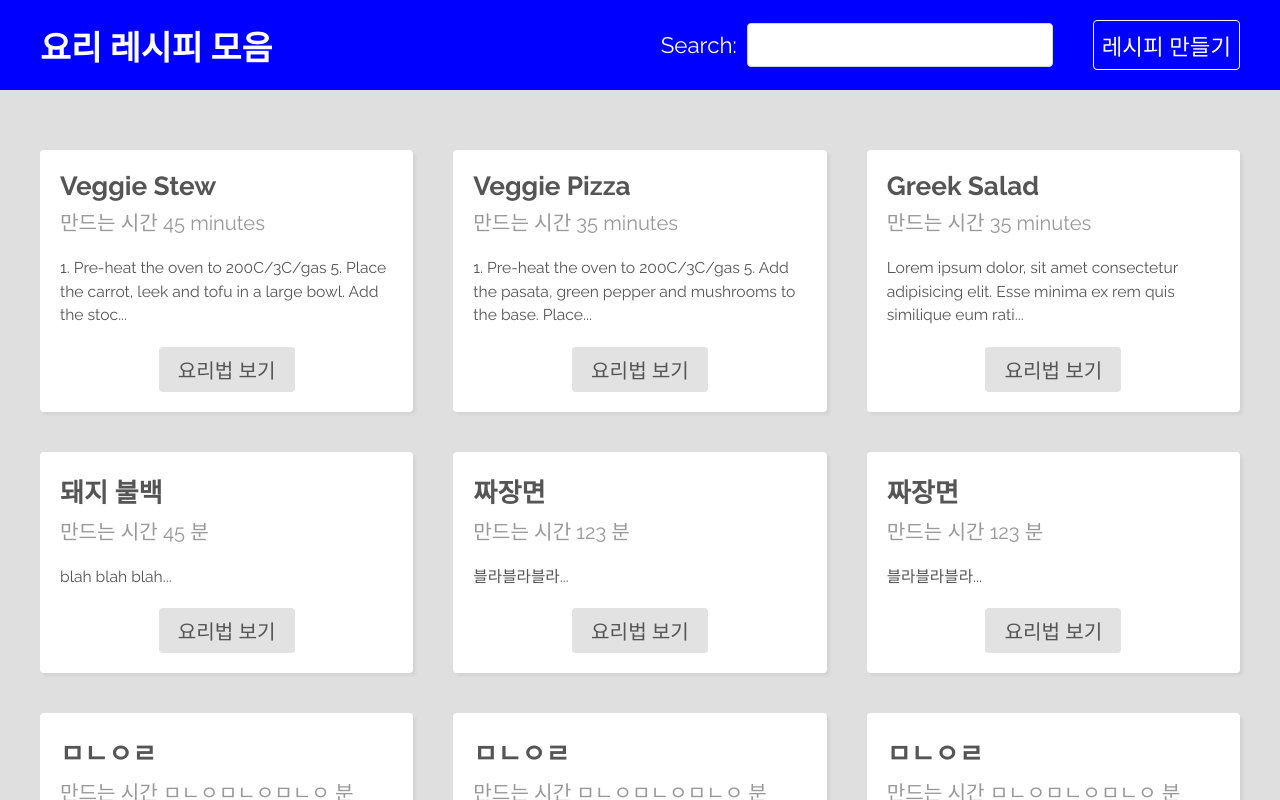
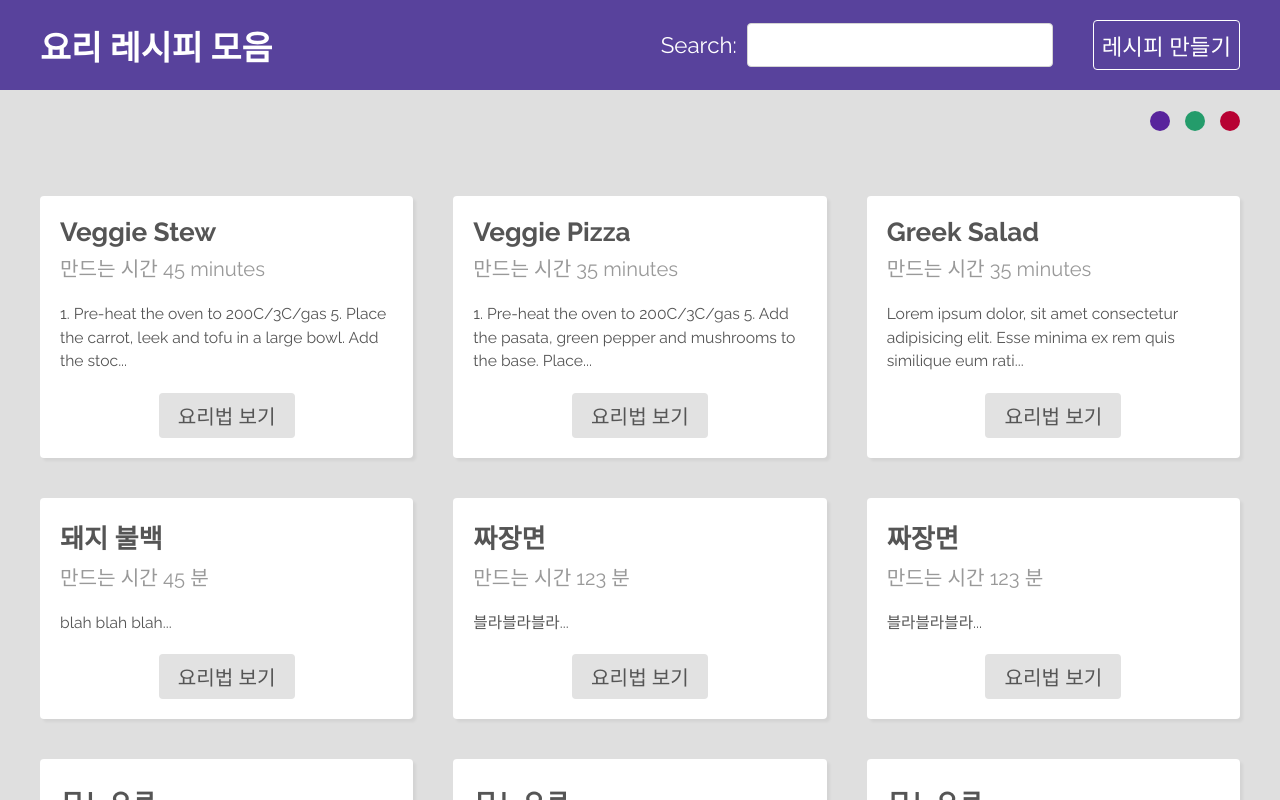
Before and after one commit to TaeHyeon47/cooking-recipe, a React (Create React App) app: page / in a window 1280 px wide. Shown: the top 800 px of the page. Built offline with nearby package versions, Linux system fonts and the light colour scheme; data requests are answered from the project's data file.

Commit message:
네비게이션 컬러 변경 기능 추가

```diff
--- a/src/App.js
+++ b/src/App.js
@@ -6,6 +6,7 @@
 import Create from './pages/create/Create';
 import Search from './pages/search/Search';
 import Recipe from './pages/recipe/Recipe';
+import ThemeSelector from './components/ThemeSelector';
 
 // styles
 import './App.css';
@@ -16,6 +17,7 @@
       <BrowserRouter>
         {/* Navbar는 Link가 안에 있기 때문에 BrowserRouter안에 사용해야한다. */}
         <Navbar />
+        <ThemeSelector />
         <Switch>
           <Route exact path='/'>
             <Home />
--- a/src/components/Navbar.js
+++ b/src/components/Navbar.js
@@ -8,13 +8,13 @@
 
 export default function Navbar() {
   // changeColor 함수를 디스트럭쳐링.
-  const { color, changeColor } = useTheme();
+  const { color } = useTheme();
 
   return (
     // 인라인 스타일로 컬러를 넣어줌.
     <div className='navbar' style={{ background: color }}>
       {/* changeColor 함수에 pink parameter 전달 */}
-      <nav onClick={() => changeColor('pink')}>
+      <nav>
         <Link to='/' className='brand'>
           <h1>요리 레시피 모음</h1>
         </Link>
--- /dev/null
+++ b/src/components/ThemeSelector.css
@@ -0,0 +1,16 @@
+.theme-selector {
+   display: flex;
+   justify-content: flex-end;
+   align-items: center;
+   max-width: 1200px;
+   margin: 20px auto;
+}
+
+.theme-buttons div {
+   display: inline-block;
+   width: 20px;
+   height: 20px;
+   cursor: pointer;
+   margin-left: 15px;
+   border-radius: 50%;
+}
--- /dev/null
+++ b/src/components/ThemeSelector.js
@@ -0,0 +1,24 @@
+import { useTheme } from '../hooks/useTheme';
+
+// styles
+import './ThemeSelector.css';
+
+const themeColors = ['#58249c', '#249c6b', '#b70233'];
+
+export default function ThemeSelector() {
+  const { changeColor } = useTheme();
+
+  return (
+    <div className='theme-selector'>
+      <div className='theme-buttons'>
+        {themeColors.map((color) => (
+          <div
+            key={color}
+            onClick={() => changeColor(color)}
+            style={{ background: color }}
+          />
+        ))}
+      </div>
+    </div>
+  );
+}
--- a/src/context/ThemeContext.js
+++ b/src/context/ThemeContext.js
@@ -29,7 +29,7 @@
   // 2. second argument로 initial state를 입력한다.
   // useState와 같이 state는 초기값, dispatch는 값을 변경할 때 사용한다.
   const [state, dispatch] = useReducer(themeReducer, {
-    color: 'blue',
+    color: '#58429c',
   });
 
   const changeColor = (color) => {
```
